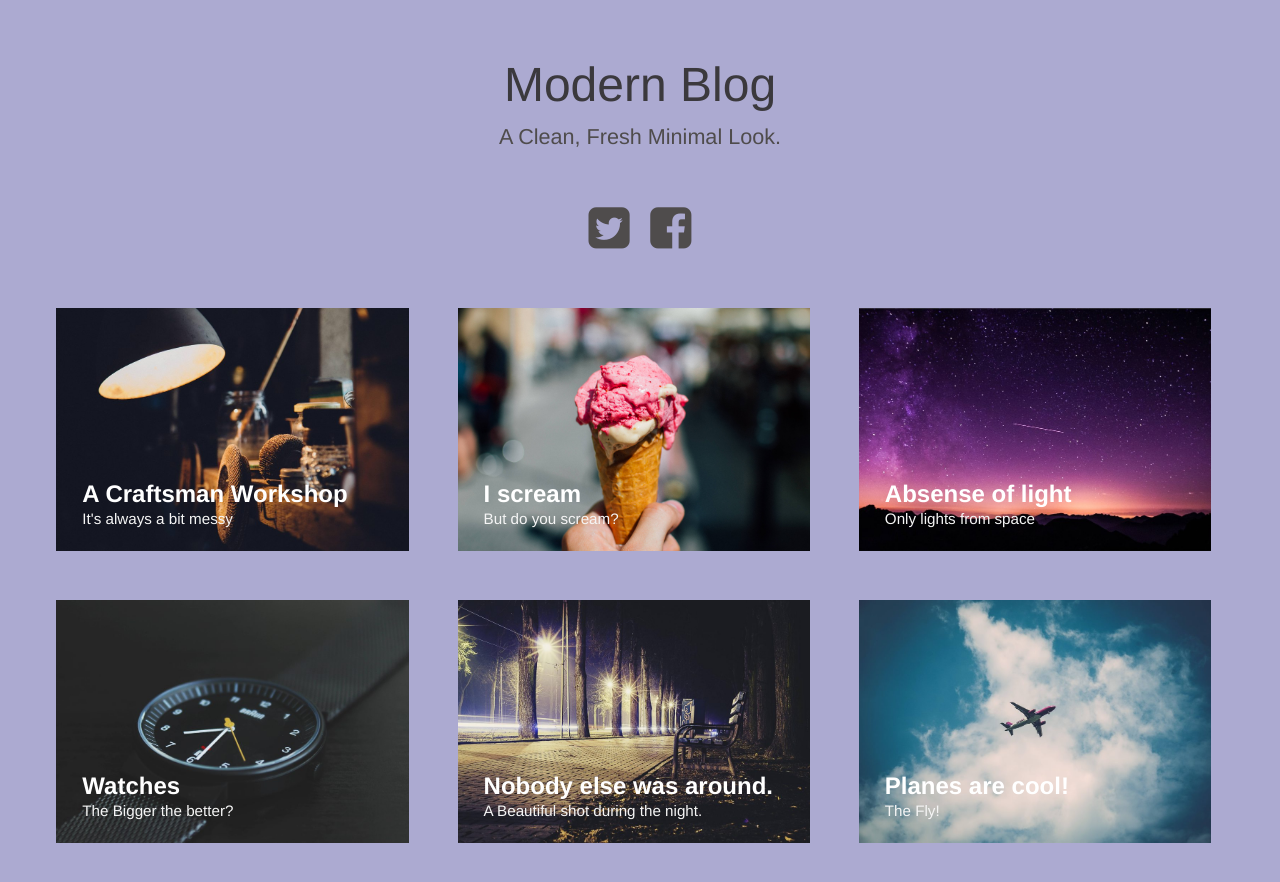
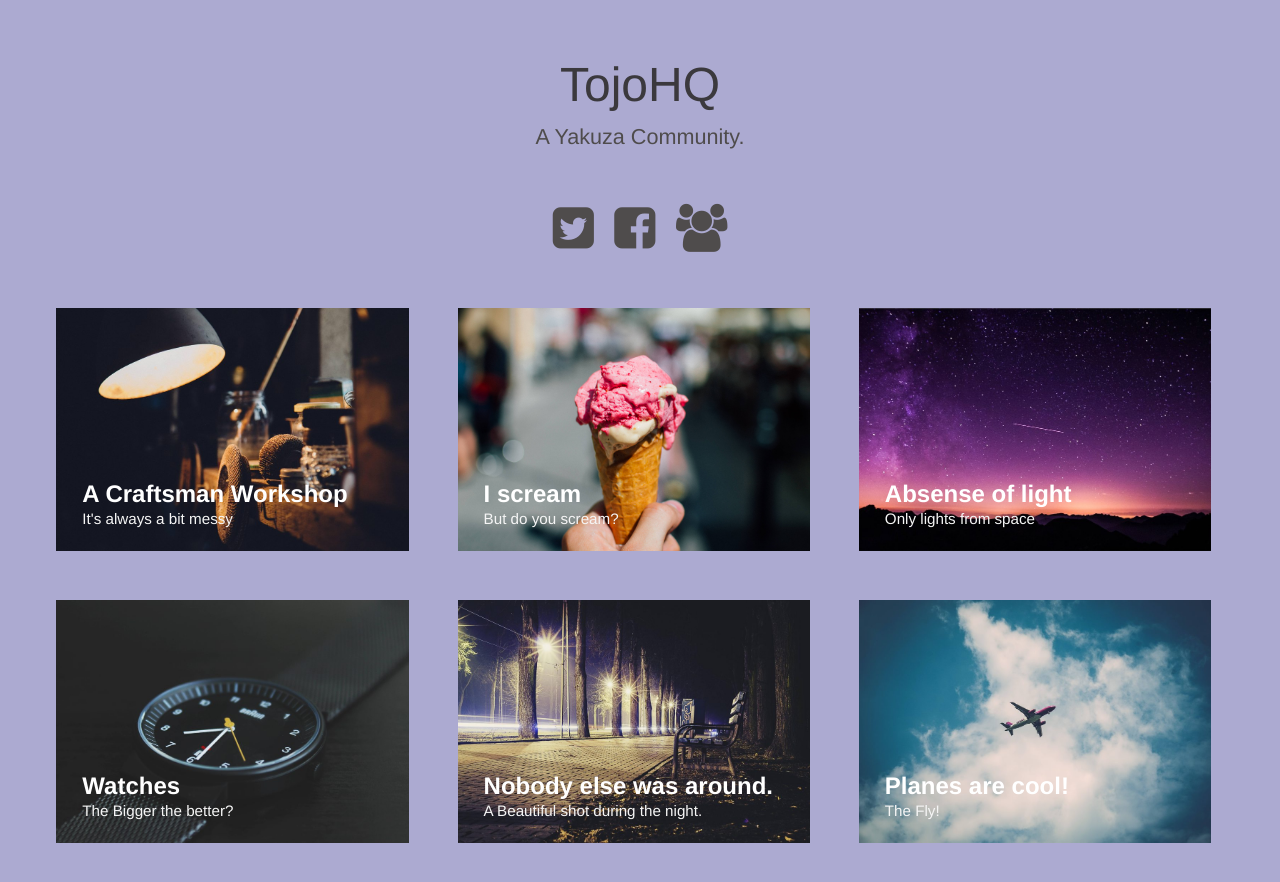
Before and after one commit to tojohq/tojohq.github.io, a Jekyll site: the page built from index.html, in a window 1280 px wide. Shown: the top 882 px of the page. Built offline with Jekyll 4.4.1, drawn with Linux system fonts in a browser that asks for light colours.

Commit message:
test post

```diff
--- a/index.html
+++ b/index.html
@@ -28,15 +28,16 @@ layout: compress
 <body class="body">
 <div class="container">
     <header class="header">
-        <h1>Modern Blog<span>A Clean, Fresh Minimal Look.</span></h1>
+        <h1>TojoHQ<span>A Yakuza Community.</span></h1>
         <nav class="links">
-            <a href="#"><i class="fa fa-twitter-square fa-3x"></i></a>
-            <a href="#"><i class="fa fa-facebook-square fa-3x"></i></a>
+            <a href="https://www.twitter.com/tojohq"><i class="fa fa-twitter-square fa-3x"></i></a>
+            <a href="https://www.facebook.com/tojohq/"><i class="fa fa-facebook-square fa-3x"></i></a>
+            <a href="https://www.facebook.com/groups/YakuzaHeadquarters/"><i class="fa fa-group fa-3x"></i></a>
         </nav>
     </header>
     <div class="content">
         <!-- trianglify pattern container -->
-        <div class="pattern pattern--hidden"></div>
+        <!--<div class="pattern pattern--hidden"></div>-->
         <!-- cards -->
         <div class="wrapper">
             {% for post in site.posts %}
@@ -77,7 +78,7 @@ layout: compress
     <!-- /container -->
 </div>
 <!-- JS -->
-<script src="js/vendors/trianglify.min.js"></script>
+<!-- <script src="js/vendors/trianglify.min.js"></script> -->
 <script src="js/vendors/TweenMax.min.js"></script>
 <script src="js/vendors/ScrollToPlugin.min.js"></script>
 <script src="js/vendors/cash.min.js"></script>
```
